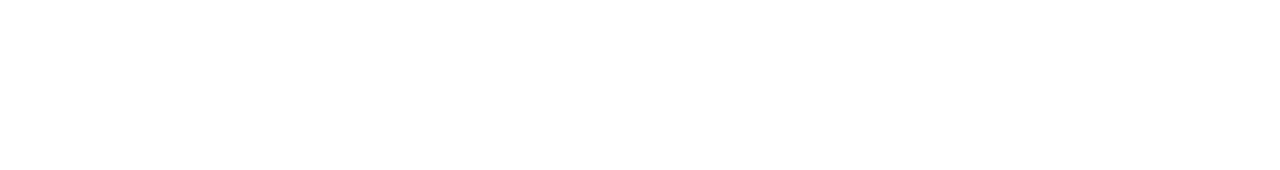
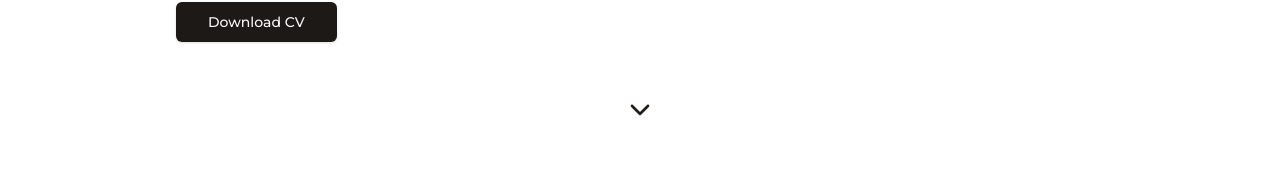
Before and after one commit to Alexaandrepaiva/alxpv-portfolio, a Next.js app: page / in a window 1280 px wide. Shown: the part 630-800 px from the top of the page. Built offline with nearby package versions, Linux system fonts and the light colour scheme.

Commit message:
Bouncing Chevron

```diff
--- a/src/app/page.tsx
+++ b/src/app/page.tsx
@@ -10,7 +10,7 @@
   return (
     <main className="flex flex-col items-center min-h-screen w-full">
       <Navbar />
-      <div className="w-full px-4 sm:px-6 md:px-8 max-w-full md:max-w-6xl">
+      <div className="w-full px-4 sm:px-6 md:px-8 max-w-full md:max-w-5xl mx-auto">
         <HeroSection />
         <section id="experience" className="py-16 sm:py-24 mt-8 md:mt-0">
           <ExperienceSection />
--- a/src/components/HeroSection.tsx
+++ b/src/components/HeroSection.tsx
@@ -4,6 +4,7 @@
 import { Button } from "~/components/ui/button";
 import { useLanguage } from "~/contexts/LanguageContext";
 import { useEffect, useState } from "react";
+import { ScrollChevron } from "~/components/ScrollChevron";
 
 export function HeroSection() {
   const { translations, language } = useLanguage();
@@ -40,7 +41,7 @@
   }, [displayText, currentSubtitleIndex, isDeleting, translations.hero.subtitles]);
 
   return (
-    <section id="home" className="flex justify-center px-4 min-h-screen py-8 md:py-0">
+    <section id="home" className="flex justify-center px-4 min-h-screen py-8 md:py-0 relative">
       <div className="flex flex-col md:flex-row items-center gap-8 md:gap-16 mt-8 md:mt-0">
         <div className="flex justify-center md:order-last md:w-[400px]">
           <div className="relative h-[260px] w-[260px] md:h-[400px] md:w-[400px] rounded-full bg-gradient-to-b from-primary/50 to-primary overflow-hidden">
@@ -68,6 +69,9 @@
           </div>
         </div>
       </div>
+
+      {/* Bouncing chevron to encourage scrolling */}
+      <ScrollChevron />
     </section>
   );
 }
--- /dev/null
+++ b/src/components/ScrollChevron.tsx
@@ -0,0 +1,68 @@
+"use client";
+
+import { useEffect, useState } from "react";
+import { ChevronDown } from "lucide-react";
+import { cn } from "~/lib/utils";
+
+export function ScrollChevron() {
+  const [isVisible, setIsVisible] = useState(true);
+  const [isDesktop, setIsDesktop] = useState(false);
+
+  // Check if we're on desktop and handle scroll events
+  useEffect(() => {
+    // Check if we're on desktop (min-width: 768px)
+    const checkIfDesktop = () => {
+      setIsDesktop(window.innerWidth >= 768);
+    };
+
+    // Handle scroll events
+    const handleScroll = () => {
+      // Hide chevron when scrolled more than 100px
+      if (window.scrollY > 100) {
+        setIsVisible(false);
+      } else {
+        setIsVisible(true);
+      }
+    };
+
+    // Initial checks
+    checkIfDesktop();
+    handleScroll();
+
+    // Add event listeners
+    window.addEventListener("resize", checkIfDesktop);
+    window.addEventListener("scroll", handleScroll);
+
+    // Clean up event listeners
+    return () => {
+      window.removeEventListener("resize", checkIfDesktop);
+      window.removeEventListener("scroll", handleScroll);
+    };
+  }, []);
+
+  // Don't render anything if not on desktop
+  if (!isDesktop) return null;
+
+  return (
+    <div
+      className={cn(
+        "absolute bottom-8 left-1/2 transform -translate-x-1/2 transition-opacity duration-300",
+        isVisible ? "opacity-100" : "opacity-0 pointer-events-none"
+      )}
+    >
+      <div className="animate-bounce p-2 cursor-pointer">
+        <ChevronDown
+          size={32}
+          className="text-primary"
+          onClick={() => {
+            // Scroll to the experience section when clicked
+            const experienceSection = document.getElementById("experience");
+            if (experienceSection) {
+              experienceSection.scrollIntoView({ behavior: "smooth" });
+            }
+          }}
+        />
+      </div>
+    </div>
+  );
+}
```
